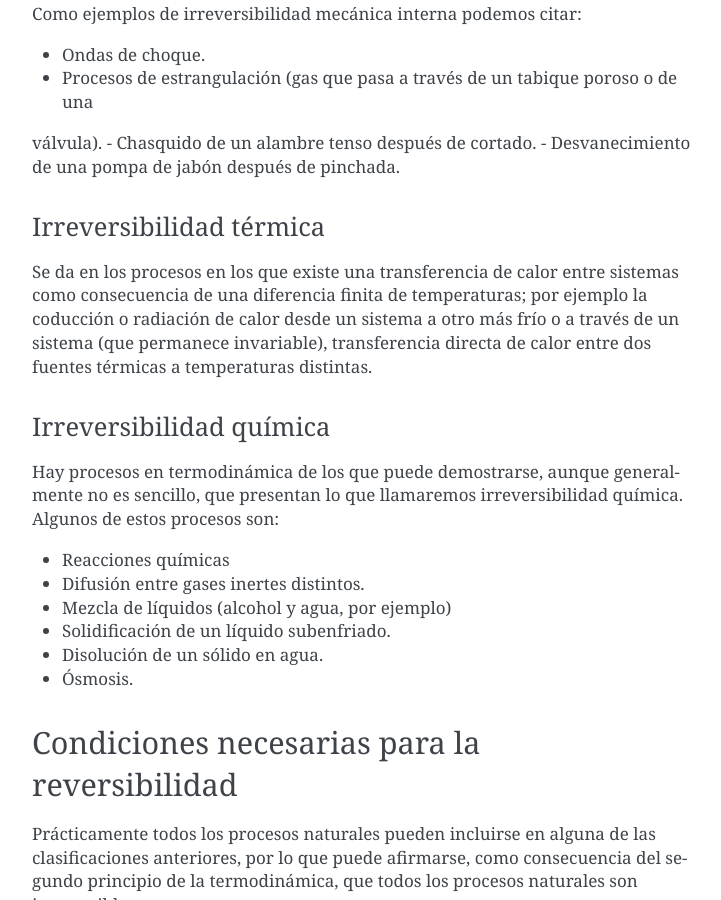
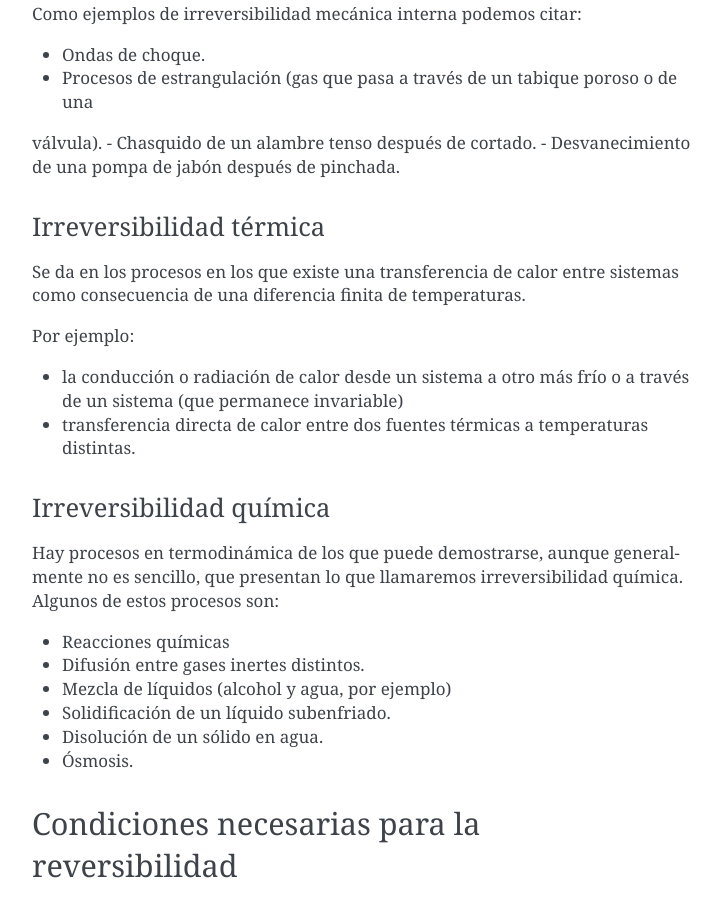
Before and after one commit to mantielero/termodinamica, a Sphinx documentation site: the page built from source/segundo_principio_procesos_reversibles_irreversibles.rst, in a window 1280 px wide and 900 px high, scrolled down 3173 px. Shown: the whole window, without its empty margins (388-1109 px from the left). Built offline with Sphinx 7.4.7, drawn with Linux system fonts in a browser that asks for light colours.

Commit message:
Update segundo_principio_procesos_reversibles_irreversibles.rst

```diff
--- a/source/segundo_principio_procesos_reversibles_irreversibles.rst
+++ b/source/segundo_principio_procesos_reversibles_irreversibles.rst
@@ -58,7 +58,7 @@ Modificamos el sistema como se muestra en la figura 3.6, introduciendo una turbi
    :width: 50%
    :align: center
 
-   FIgura 3.6
+   Figura 3.6
 
 
 A partir del estado final de la expansión libre, esto es, partiendo del gas ocupando todo el volumen, con las modificaciones dichas, permitimos que el gas realice un ciclo siguiendo los siguientes procesos:
@@ -88,7 +88,12 @@ válvula).
 Irreversibilidad térmica
 ^^^^^^^^^^^^^^^^^^^^^^^^
 
-Se da en los procesos en los que existe una transferencia de calor entre sistemas como consecuencia de una diferencia finita de temperaturas; por ejemplo la coducción o radiación de calor desde un sistema a otro más frío  o a través de un sistema (que permanece invariable), transferencia directa de calor entre dos fuentes térmicas a temperaturas distintas.
+Se da en los procesos en los que existe una transferencia de calor entre sistemas como consecuencia de una diferencia finita de temperaturas.
+
+Por ejemplo:
+
+- la conducción o radiación de calor desde un sistema a otro más frío  o a través de un sistema (que permanece invariable)
+- transferencia directa de calor entre dos fuentes térmicas a temperaturas distintas.
 
 Irreversibilidad química
 ^^^^^^^^^^^^^^^^^^^^^^^^
```
